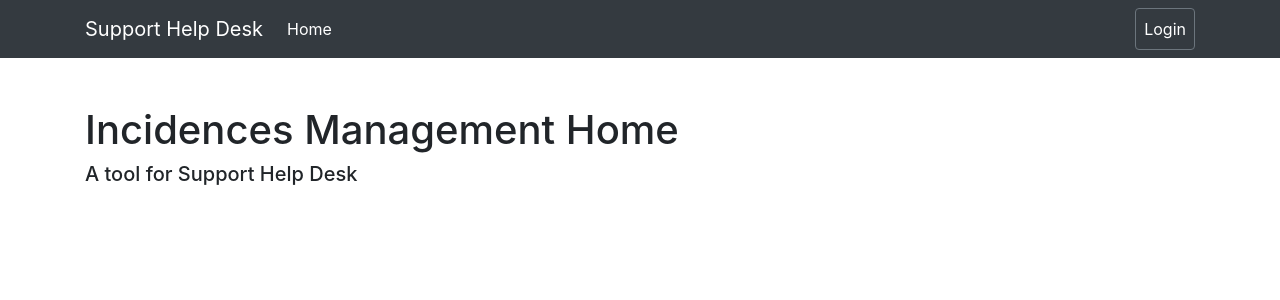
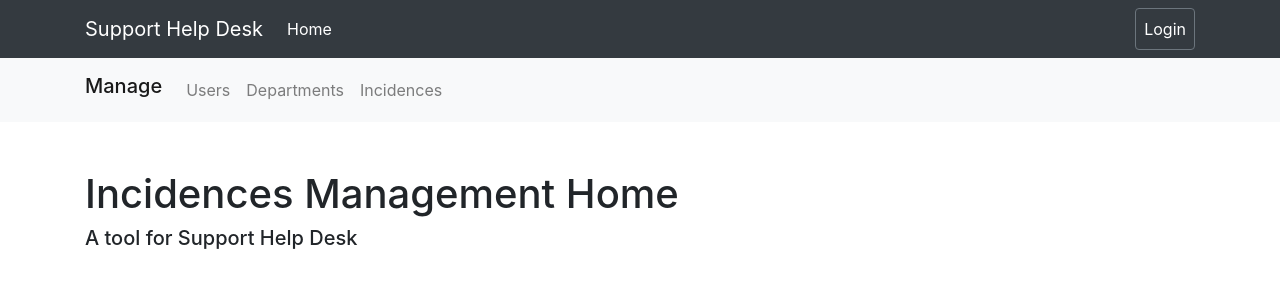
Before and after one commit to StevensDotB/incidents-management-django, a Django app: page / in a window 1280 px wide. Shown: the top 300 px of the page. Run offline with Django 3.2, Linux system fonts and the light colour scheme; parts of the project's set-up code (start-up, migrations or seed data) failed here and were passed over; some libraries are stand-ins or nearby versions.

Commit message:
Add nav bar manager

```diff
--- a/incidencesmanagement/core/templates/core/base.html
+++ b/incidencesmanagement/core/templates/core/base.html
@@ -6,13 +6,14 @@
     <meta http-equiv="x-ua-compatible" content="ie=edge">
     <meta name="description" content="Incidences Management Help Desk">
     <meta name="viewport" content="width=device-width, initial-scale=1, minimum-scale=1, maximum-scale=1">
-    <title>Help Desk Incidences {% block title %}{% endblock %}</title>
+    <title>Support Help Desk{% block title %}{% endblock %}</title>
     {% load static %}
     <link rel="stylesheet" href="{% static 'core/vendor/bootstrap/css/bootstrap.min.css' %}">
     <link rel="stylesheet" href="{% static 'core/vendor/font-awesome/css/all.min.css' %}">
     <link href="https://fonts.googleapis.com/css?family=Lobster|Roboto+Condensed" rel="stylesheet">
 </head>
 <body>
+<!-- Begin:Main Nav bar -->
 <nav class="navbar navbar-expand-lg navbar-dark bg-dark">
     <div class="container">
         <a class="navbar-brand" href="{% url 'home' %}">Support Help Desk</a>
@@ -20,7 +21,6 @@
                 aria-controls="navbarColor01" aria-expanded="true" aria-label="Toggle navigation">
             <span class="navbar-toggler-icon"></span>
         </button>
-
         <div class="navbar-collapse collapse" id="navbarColor01" style="">
             <ul class="navbar-nav mr-auto">
                 <li class="nav-item active">
@@ -35,6 +35,31 @@
         </div>
     </div>
 </nav>
+<!-- End:Main Nav bar -->
+<!-- Begin:Nav bar Manager -->
+<nav id="nav-bar-manager" class="navbar navbar-expand-lg navbar-light bg-light">
+    <div class="container">
+        <h5 class="navbar-brand" href="{% url 'home' %}">Manage</h5>
+        <button class="navbar-toggler" type="button" data-toggle="collapse" data-target="#navbar-manage"
+                aria-controls="navbar-manage" aria-expanded="true" aria-label="Toggle navigation">
+            <span class="navbar-toggler-icon"></span>
+        </button>
+        <div class="navbar-collapse collapse" id="navbar-manage" style="">
+            <ul class="navbar-nav mr-auto">
+                <li class="nav-item">
+                    <a class="nav-link" href="{% url 'home' %}">Users<span class="sr-only">(current)</span></a>
+                </li>
+                <li class="nav-item">
+                    <a class="nav-link" href="{% url 'home' %}">Departments<span class="sr-only">(current)</span></a>
+                </li>
+                <li class="nav-item">
+                    <a class="nav-link" href="{% url 'home' %}">Incidences<span class="sr-only">(current)</span></a>
+                </li>
+            </ul>
+        </div>
+    </div>
+</nav>
+<!-- End:Nav bar manager -->
 {% block content %}
 {% endblock content %}
 
```
